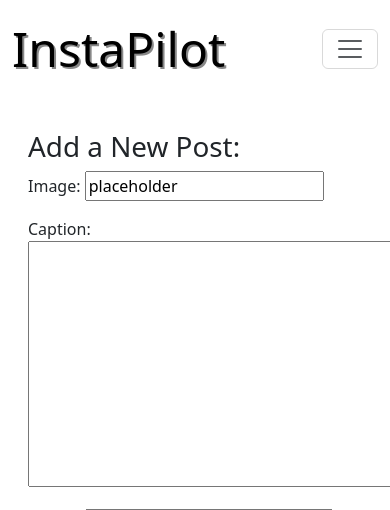
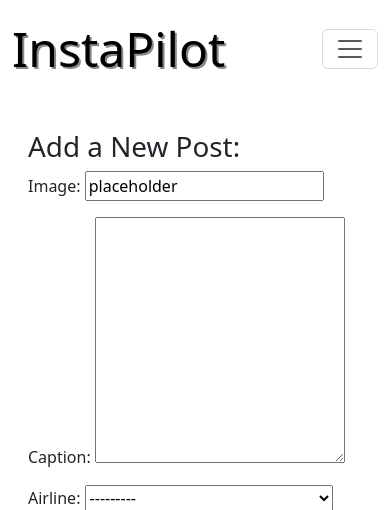
Before and after one commit to JamesH003/InstaPilot, a Django app: page /upload_post in a window 390 px wide; the page is wider, and only the part inside the window is pictured. Shown: the top 510 px of that part. Run offline with Django 3.2, Linux system fonts and the light colour scheme; data comes from the database, SQL or seed files in the repository; some web fonts are replaced.

Commit message:
Media query for textarea box on smaller screens

```diff
--- a/static/css/style.css
+++ b/static/css/style.css
@@ -95,3 +95,8 @@ img.card-img-top.img-fluid {
 
 /* media query for max-width 430px */
 /* sizing of textarea on upload post form */
+@media screen and (max-width: 430px) {
+    #id_caption {
+        width: 75%;
+    }
+}
```
